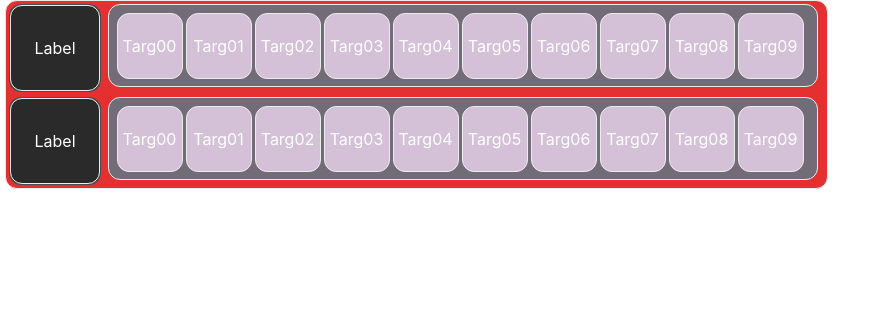
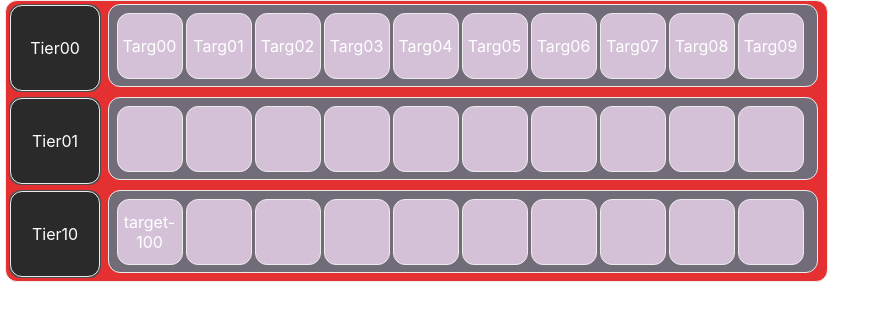
Before and after one commit to Eyetifacts/Doggos6, a JavaScript app: page / in a window 1280 px wide. Shown: the top 320 px of the page, without its empty margins (0-886 px from the left). Built offline with nearby package versions, Linux system fonts and the light colour scheme; the HTML template or start-up script is replaced by a standard one.

Commit message:
Building cells array map from startgrid

```diff
--- a/src/app/shared/StartGrid.js
+++ b/src/app/shared/StartGrid.js
@@ -676,175 +676,175 @@ const INITIALGRID = [
   },
 ];
 
-export const emptyRow = {
-  id: "row101",
-  cellArray: [
-    {
-      id: "label-100",
-      cellText: "Label100",
-      cellLocation: "item-label-cell100",
-      cellStyle: "myLabelBox",
-      image: {
-        type: "",
-        draggable: false,
-        imageId: "",
-        imageUrl: "",
-        currentImgLoc: "",
-        dropImgLoc: "",
-        dropImgParent: "",
-      },
-    },
-    {
-      id: "target-00",
-      cellText: "",
-      cellLocation: "item-image-cell0",
-      cellStyle: "myBox",
-      image: {
-        type: "",
-        draggable: false,
-        imageId: "",
-        imageUrl: "",
-        currentImgLoc: "",
-        dropImgLoc: "",
-        dropImgParent: "parentContainer0",
-      },
-    },
-    {
-      id: "target-01",
-      cellText: "",
-      cellLocation: "item-image-cell1",
-      cellStyle: "myBox",
-      image: {
-        type: "",
-        draggable: false,
-        imageId: "",
-        imageUrl: "",
-        currentImgLoc: "",
-        dropImgLoc: "",
-        dropImgParent: "parentContainer0",
-      },
-    },
-    {
-      id: "target-02",
-      cellText: "",
-      cellLocation: "item-image-cell2",
-      cellStyle: "myBox",
-      image: {
-        type: "",
-        draggable: false,
-        imageId: "",
-        imageUrl: "",
-        currentImgLoc: "",
-        dropImgLoc: "",
-        dropImgParent: "parentContainer0",
-      },
-    },
-    {
-      id: "target-03",
-      cellText: "",
-      cellLocation: "item-image-cell3",
-      cellStyle: "myBox",
-      image: {
-        type: "",
-        draggable: false,
-        imageId: "",
-        imageUrl: "",
-        currentImgLoc: "",
-        dropImgLoc: "",
-        dropImgParent: "parentContainer0",
-      },
-    },
-    {
-      id: "target-04",
-      cellText: "",
-      cellLocation: "item-image-cell4",
-      cellStyle: "myBox",
-      image: {
-        type: "",
-        draggable: false,
-        imageId: "",
-        imageUrl: "",
-        currentImgLoc: "",
-        dropImgLoc: "",
-        dropImgParent: "parentContainer0",
-      },
-    },
-    {
-      id: "target-05",
-      cellText: "",
-      cellLocation: "item-image-cell5",
-      cellStyle: "myBox",
-      image: {
-        type: "",
-        draggable: false,
-        imageId: "",
-        imageUrl: "",
-        currentImgLoc: "",
-        dropImgLoc: "",
-        dropImgParent: "parentContainer0",
-      },
-    },
-    {
-      id: "target-06",
-      cellText: "",
-      cellLocation: "item-image-cell6",
-      cellStyle: "myBox",
-      image: {
-        type: "",
-        draggable: false,
-        imageId: "",
-        imageUrl: "",
-        currentImgLoc: "",
-        dropImgLoc: "",
-        dropImgParent: "parentContainer0",
-      },
-    },
-    {
-      id: "target-07",
-      cellText: "",
-      cellLocation: "item-image-cell7",
-      cellStyle: "myBox",
-      image: {
-        type: "",
-        draggable: false,
-        imageId: "",
-        imageUrl: "",
-        currentImgLoc: "",
-        dropImgLoc: "",
-        dropImgParent: "parentContainer0",
-      },
-    },
-    {
-      id: "target-08",
-      cellText: "",
-      cellLocation: "item-image-cell8",
-      cellStyle: "myBox",
-      image: {
-        type: "",
-        draggable: false,
-        imageId: "",
-        imageUrl: "",
-        currentImgLoc: "",
-        dropImgLoc: "",
-        dropImgParent: "parentContainer0",
-      },
-    },
-    {
-      id: "target-09",
-      cellText: "",
-      cellLocation: "item-image-cell9",
-      cellStyle: "myBox",
-      image: {
-        type: "",
-        draggable: false,
-        imageId: "",
-        imageUrl: "",
-        currentImgLoc: "",
-        dropImgLoc: "",
-        dropImgParent: "parentContainer0",
-      },
-    },
-  ],
-};
+// export const emptyRow = {
+//   id: "row101",
+//   cellArray: [
+//     {
+//       id: "label-100",
+//       cellText: "Label100",
+//       cellLocation: "item-label-cell100",
+//       cellStyle: "myLabelBox",
+//       image: {
+//         type: "",
+//         draggable: false,
+//         imageId: "",
+//         imageUrl: "",
+//         currentImgLoc: "",
+//         dropImgLoc: "",
+//         dropImgParent: "",
+//       },
+//     },
+//     {
+//       id: "target-00",
+//       cellText: "",
+//       cellLocation: "item-image-cell0",
+//       cellStyle: "myBox",
+//       image: {
+//         type: "",
+//         draggable: false,
+//         imageId: "",
+//         imageUrl: "",
+//         currentImgLoc: "",
+//         dropImgLoc: "",
+//         dropImgParent: "parentContainer0",
+//       },
+//     },
+//     {
+//       id: "target-01",
+//       cellText: "",
+//       cellLocation: "item-image-cell1",
+//       cellStyle: "myBox",
+//       image: {
+//         type: "",
+//         draggable: false,
+//         imageId: "",
+//         imageUrl: "",
+//         currentImgLoc: "",
+//         dropImgLoc: "",
+//         dropImgParent: "parentContainer0",
+//       },
+//     },
+//     {
+//       id: "target-02",
+//       cellText: "",
+//       cellLocation: "item-image-cell2",
+//       cellStyle: "myBox",
+//       image: {
+//         type: "",
+//         draggable: false,
+//         imageId: "",
+//         imageUrl: "",
+//         currentImgLoc: "",
+//         dropImgLoc: "",
+//         dropImgParent: "parentContainer0",
+//       },
+//     },
+//     {
+//       id: "target-03",
+//       cellText: "",
+//       cellLocation: "item-image-cell3",
+//       cellStyle: "myBox",
+//       image: {
+//         type: "",
+//         draggable: false,
+//         imageId: "",
+//         imageUrl: "",
+//         currentImgLoc: "",
+//         dropImgLoc: "",
+//         dropImgParent: "parentContainer0",
+//       },
+//     },
+//     {
+//       id: "target-04",
+//       cellText: "",
+//       cellLocation: "item-image-cell4",
+//       cellStyle: "myBox",
+//       image: {
+//         type: "",
+//         draggable: false,
+//         imageId: "",
+//         imageUrl: "",
+//         currentImgLoc: "",
+//         dropImgLoc: "",
+//         dropImgParent: "parentContainer0",
+//       },
+//     },
+//     {
+//       id: "target-05",
+//       cellText: "",
+//       cellLocation: "item-image-cell5",
+//       cellStyle: "myBox",
+//       image: {
+//         type: "",
+//         draggable: false,
+//         imageId: "",
+//         imageUrl: "",
+//         currentImgLoc: "",
+//         dropImgLoc: "",
+//         dropImgParent: "parentContainer0",
+//       },
+//     },
+//     {
+//       id: "target-06",
+//       cellText: "",
+//       cellLocation: "item-image-cell6",
+//       cellStyle: "myBox",
+//       image: {
+//         type: "",
+//         draggable: false,
+//         imageId: "",
+//         imageUrl: "",
+//         currentImgLoc: "",
+//         dropImgLoc: "",
+//         dropImgParent: "parentContainer0",
+//       },
+//     },
+//     {
+//       id: "target-07",
+//       cellText: "",
+//       cellLocation: "item-image-cell7",
+//       cellStyle: "myBox",
+//       image: {
+//         type: "",
+//         draggable: false,
+//         imageId: "",
+//         imageUrl: "",
+//         currentImgLoc: "",
+//         dropImgLoc: "",
+//         dropImgParent: "parentContainer0",
+//       },
+//     },
+//     {
+//       id: "target-08",
+//       cellText: "",
+//       cellLocation: "item-image-cell8",
+//       cellStyle: "myBox",
+//       image: {
+//         type: "",
+//         draggable: false,
+//         imageId: "",
+//         imageUrl: "",
+//         currentImgLoc: "",
+//         dropImgLoc: "",
+//         dropImgParent: "parentContainer0",
+//       },
+//     },
+//     {
+//       id: "target-09",
+//       cellText: "",
+//       cellLocation: "item-image-cell9",
+//       cellStyle: "myBox",
+//       image: {
+//         type: "",
+//         draggable: false,
+//         imageId: "",
+//         imageUrl: "",
+//         currentImgLoc: "",
+//         dropImgLoc: "",
+//         dropImgParent: "parentContainer0",
+//       },
+//     },
+//   ],
+// };
 
 export default INITIALGRID;
--- a/src/components/Tier.js
+++ b/src/components/Tier.js
@@ -2,15 +2,26 @@ import "../pages/HomePage.css";
 import { Container, Col, Row } from "reactstrap";
 import TierRow from "./TierRow";
 
-const Tier = () => {
+const Tier = ({ id, cellArray }) => {
+  const labelDetails = cellArray[0];
+  const createRowArray = (origArray) => {
+    let newRowArray = [];
+    for (let i = 1; i < 11; i++) {
+      newRowArray.push(origArray[i]);
+    }
+    console.log(Array.isArray(newRowArray));
+    return newRowArray;
+  };
   return (
     <Container>
       <Row className="row-item">
         <Col className="tier-item2">
-          <div className="myLabelBox">Label</div>
+          <div className={labelDetails.cellStyle} key={labelDetails.id}>
+            {id}
+          </div>
         </Col>
         <Col className="tier-item">
-          <TierRow />
+          <TierRow rowArray={createRowArray(cellArray)} />
         </Col>
       </Row>
     </Container>
--- a/src/components/TierCell.js
+++ b/src/components/TierCell.js
@@ -1,8 +1,11 @@
 import "../pages/HomePage.css";
 
-const TierCell = ({ cellLabel }) => {
-  console.log(cellLabel);
-  return <div className="myBoxP">{cellLabel}</div>;
+const TierCell = ({ key, id, cellLabel, image }) => {
+  return (
+    <div className="myBoxP" id={id} cellLabel={cellLabel}>
+      {cellLabel}
+    </div>
+  );
 };
 
 export default TierCell;
--- a/src/components/TierList.js
+++ b/src/components/TierList.js
@@ -1,12 +1,14 @@
 import "../pages/HomePage.css";
 import { Container } from "reactstrap";
 import Tier from "./Tier";
+import StartGrid from "../app/shared/StartGrid";
 
 const TierList = () => {
   return (
     <Container className="myContainer">
-      <Tier />
-      <Tier />
+      {StartGrid.map((tier) => {
+        return <Tier id={tier.id} cellArray={tier.cellArray} />;
+      })}
     </Container>
   );
 };
--- a/src/components/TierRow.js
+++ b/src/components/TierRow.js
@@ -1,54 +1,21 @@
 import "../pages/HomePage.css";
 import { Container, Row, Col } from "reactstrap";
 import TierCell from "./TierCell";
-import StartGrid from "../app/shared/StartGrid";
+// import StartGrid from "../app/shared/StartGrid";
 
-const TierRow = () => {
-  // const makeCellRow = () => {
-  //   const currentRow = [...StartGrid[0].cellArray];
-  //   const tierArray = [];
-  //   for (let i = 1; i < 10; i++) {
-  //     tierArray.push(<TierCell />);
-  //     // console.log(currentRow[i]);
-  //   }
-  console.log(StartGrid[0].cellArray[0].id);
-  //   return tierArray;
-  // };
-  // makeCellRow();
+const TierRow = ({ rowArray }) => {
+  console.log(Array.isArray(rowArray));
 
   return (
     <Container className="myContainer2">
       <Row className="myRow">
-        <Col>
-          <TierCell cellLabel={StartGrid[0].cellArray[1].cellLabel} />
-        </Col>
-        <Col>
-          <TierCell cellLabel={StartGrid[0].cellArray[2].cellLabel} />
-        </Col>
-        <Col>
-          <TierCell cellLabel={StartGrid[0].cellArray[3].cellLabel} />
-        </Col>
-        <Col>
-          <TierCell cellLabel={StartGrid[0].cellArray[4].cellLabel} />
-        </Col>
-        <Col>
-          <TierCell cellLabel={StartGrid[0].cellArray[5].cellLabel} />
-        </Col>
-        <Col>
-          <TierCell cellLabel={StartGrid[0].cellArray[6].cellLabel} />
-        </Col>
-        <Col>
-          <TierCell cellLabel={StartGrid[0].cellArray[7].cellLabel} />
-        </Col>
-        <Col>
-          <TierCell cellLabel={StartGrid[0].cellArray[8].cellLabel} />
-        </Col>
-        <Col>
-          <TierCell cellLabel={StartGrid[0].cellArray[9].cellLabel} />
-        </Col>
-        <Col>
-          <TierCell cellLabel={StartGrid[0].cellArray[10].cellLabel} />
-        </Col>
+        {rowArray.map((cell) => {
+          return (
+            <Col>
+              <TierCell key={cell.id} id={cell.id} cellLabel={cell.cellLabel} />
+            </Col>
+          );
+        })}
       </Row>
     </Container>
   );
```
